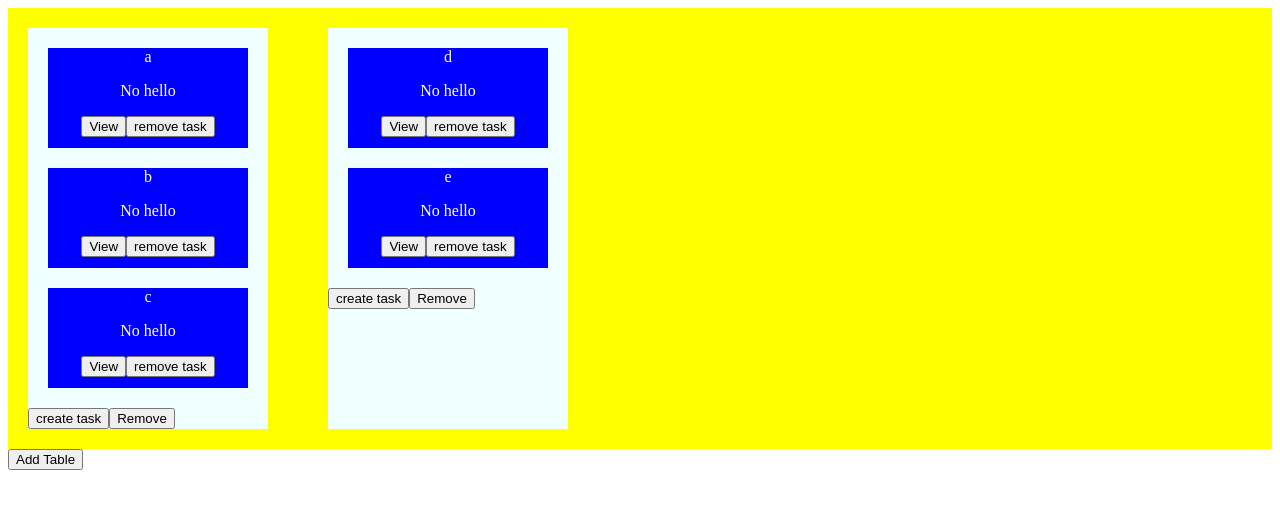
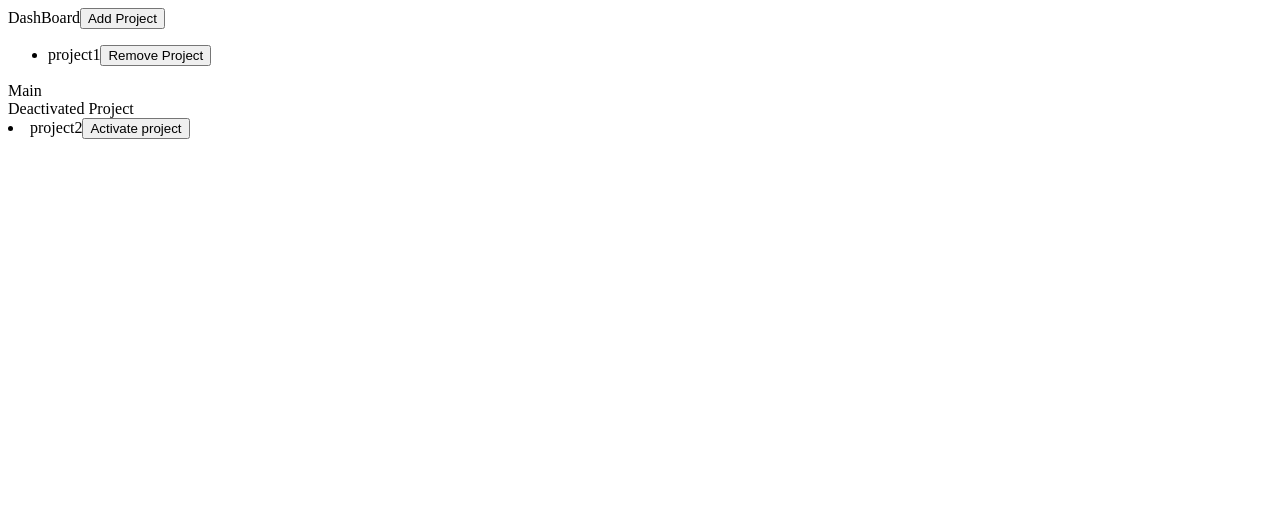
Before and after one commit to channghiep/client, a React (Create React App) app: page / in a window 1280 px wide. Shown: the top 508 px of the page. Built offline with nearby package versions, Linux system fonts and the light colour scheme.

Commit message:
creating CRUD functionality

```diff
--- a/src/App.jsx
+++ b/src/App.jsx
@@ -16,18 +16,68 @@ const Task = [
   }
 ]
 
+const Task2 = [
+
+  {
+    boardName: "project1",
+    active:true,
+    board:[
+      {
+        name: "group1",
+        items: ["a","b","c"]
+      },
+      {
+          name: "group2",
+          items: ["d","e"]
+      }
+    ]
+  },
+
+  {
+    boardName:"project2",
+    active: false,
+    board:[
+      {
+        name: "group3",
+        items: ["f","g","h"]
+      },
+      {
+          name: "group4",
+          items: ["i","j"]
+      }
+    ]
+  }
+]
+
 function App() {
 
   const [list, setList] = useState([]);
-  const [selectedTable, setSelectedTable] = useState();
+  const [list2, setList2] = useState([]);
+  const [selectedBoard, setSelectedBoard] = useState();
+
+
   useEffect(() => {
-    setTimeout(() =>{
-      setList(Task)
-    },1000)
+    (async () =>{
+      await setTimeout(() =>{
+        // setList(Task)
+        // setList2(Task2[0].board)
+        setList2(Task2)
+        console.log(list2)
+        if(list2.length !=0){
+          console.log("no")
+          setSelectedBoard(list2[0].board)}
+      },1000)
+
+    })();
+
   },[])
 
+  // useEffect(() =>{
+
+  // },[list2])
+
   const createList = () => {
-    setList(oldList => {
+    setSelectedBoard(oldList => {
           let newList = JSON.parse(JSON.stringify(oldList))
           console.log(typeof(newList))
           const addtionObj = {
@@ -42,10 +92,86 @@ function App() {
   // const removeList = (selectedTable) => {
 
   // }
+  // console.log(list2)
+  // console.log(list)
+  // console.log(selectedBoard)
+  const onChangeBoard = (bI) => {
+    console.log(bI)
+    setSelectedBoard(list2[bI].board)
+  }
+
+  const addProject = () =>{
+    setList2(oldList => {
+      let newList = JSON.parse(JSON.stringify(oldList))
+      const addedProject = {
+        boardName: "new project",
+        board:[],
+        active: true
+      };
+      newList.splice(newList.length,0, addedProject)
+      return newList
+    })
+  }
+
+  const removeProject = (bI) => {
+    setList2(oldList => {
+      let newList = JSON.parse(JSON.stringify(oldList))
+      newList[bI].active = false
+
+      return newList;
+    })
+  }
+  console.log(list2)
   return (
     <div>
-      <Board list={list} setList={setList}/>
-      <button onClick={createList} >Add Table</button>
+      <div>DashBoard
+        <button onClick = {addProject}>Add Project</button>
+        {list2 !== undefined ?
+
+        (<ul>
+
+          {list2.length > 0 ? (
+          list2.map((boardContainer, bI) =>(
+            boardContainer.active ?
+
+            <li key={bI} onClick={(e) => onChangeBoard(bI)}>{boardContainer.boardName}
+              <button onClick={(e) => removeProject(bI)}> Remove Project</button>
+            </li>
+            :
+              null
+
+          ))
+          )
+          :"emty"
+        }
+        </ul>) : "emty"
+      }
+      </div>
+      <div>Main
+        <div>
+          {selectedBoard?
+          <>
+            <Board list={selectedBoard} setList={setSelectedBoard}/>
+            <button onClick={createList} >Add Table</button>
+          </>
+          :null}
+        </div>
+      </div>
+      <div>Deactivated Project
+      {list2.map((boardContainer, bI) =>(
+            !boardContainer.active ?
+
+            <li key={bI}>{boardContainer.boardName}
+            <button>Activate project</button>
+            </li>
+            // <button onClick={(e) => removeProject(bI)}> Remove Project</button>
+            :
+              null
+
+          ))}
+      </div>
+
+
     </div>
   );
 }
--- a/src/components/board/Board.js
+++ b/src/components/board/Board.js
@@ -1,12 +1,14 @@
 import React, { useState } from 'react';
 import { useRef } from 'react';
-import Table from '../table/Table';
+import Table from './table/Table';
 import "./Board.css"
 
 
 export default function Board (props) {
 // const [list, setList] = useState(Task)
 const list = props.list;
+// const [list, setList] = useState(list1)
+console.log(list)
 const setList = props.setList;
 const [dragging, setDragging] = useState(false)
 const dragItem = useRef();
@@ -121,6 +123,7 @@ return (
                             handleDragEnter = {handleDragEnter}
                             removeTask = {removeTask}
                             dragging = {dragging}
+                            setList = {setList}
                         />
                     ))}
                     <button onClick={() => createTask(gI)}>create task</button>
--- a/src/components/table/Table.js
+++ b/src/components/board/table/Table.js
@@ -1,6 +1,6 @@
 import React from 'react'
 import { useState } from 'react'
-import Task from '../board/task/Task';
+import Task from './task/Task';
 
 export default function Table(props) {
     const [showModal, setShowModal] = useState(false);
@@ -11,7 +11,8 @@ export default function Table(props) {
     const handleDragEnter = props.handleDragEnter;
     const removeTask = props.removeTask;
     const dragging = props.dragging;
-    console.log(item)
+    const setList = props.setList;
+
     return (
         <div
             className='dnd-item'
@@ -26,6 +27,9 @@ export default function Table(props) {
                 <Task
                     item = {item}
                     setShowModal = {setShowModal}
+                    setList = {setList}
+                    gI = {gI}
+                    index = {index}
                 />
                 :
                 <p>No hello</p>}
--- a/src/components/board/task/Task.css
+++ b/src/components/board/table/task/Task.css
@@ -12,7 +12,7 @@
 
 }
 .task-modal-inner{
-    background-color: aqua;
+    background-color: gray;
     height: 200px;
     width: 300px;
 }
--- /dev/null
+++ b/src/components/board/table/task/Task.js
@@ -0,0 +1,37 @@
+import React from 'react'
+import { useState } from 'react';
+import "./Task.css"
+
+export default function Task(props) {
+  const [taskDescription, setTaskDescription] = useState(props.item)
+  const setList = props.setList;
+  const gI = props.gI;
+  const index = props.index;
+
+  const saveEditedTask = () => {
+    setList(oldList => {
+      let newList = JSON.parse(JSON.stringify(oldList));
+      console.log(taskDescription)
+      console.log(newList[gI].items[index])
+      newList[gI].items[index] = taskDescription;
+      console.log(newList)
+      return newList;
+    })
+  }
+
+  const onEdittingText = (e) => {
+    // e.prevenDefault();
+    console.log(e.target.innerHTML)
+
+    setTaskDescription(e.target.innerHTML)
+  }
+  return (
+    <div className='task-modal'>
+      <div className="task-modal-inner">
+        <p contentEditable={true} onInput={onEdittingText}>{taskDescription}</p>
+        <button onClick={() => saveEditedTask()}>Save</button>
+        <button onClick={() => {props.setShowModal(false)}}>Close</button>
+      </div>
+    </div>
+  )
+}
--- a/src/components/board/task/Task.js
+++ /dev/null
@@ -1,14 +0,0 @@
-import React from 'react'
-import "./Task.css"
-
-export default function Task(props) {
-  console.log(props.item)
-  return (
-    <div className='task-modal'>
-      <div className="task-modal-inner">
-        {props.item}
-        <button onClick={() => {props.setShowModal(false)}}>Close</button>
-      </div>
-    </div>
-  )
-}
```
